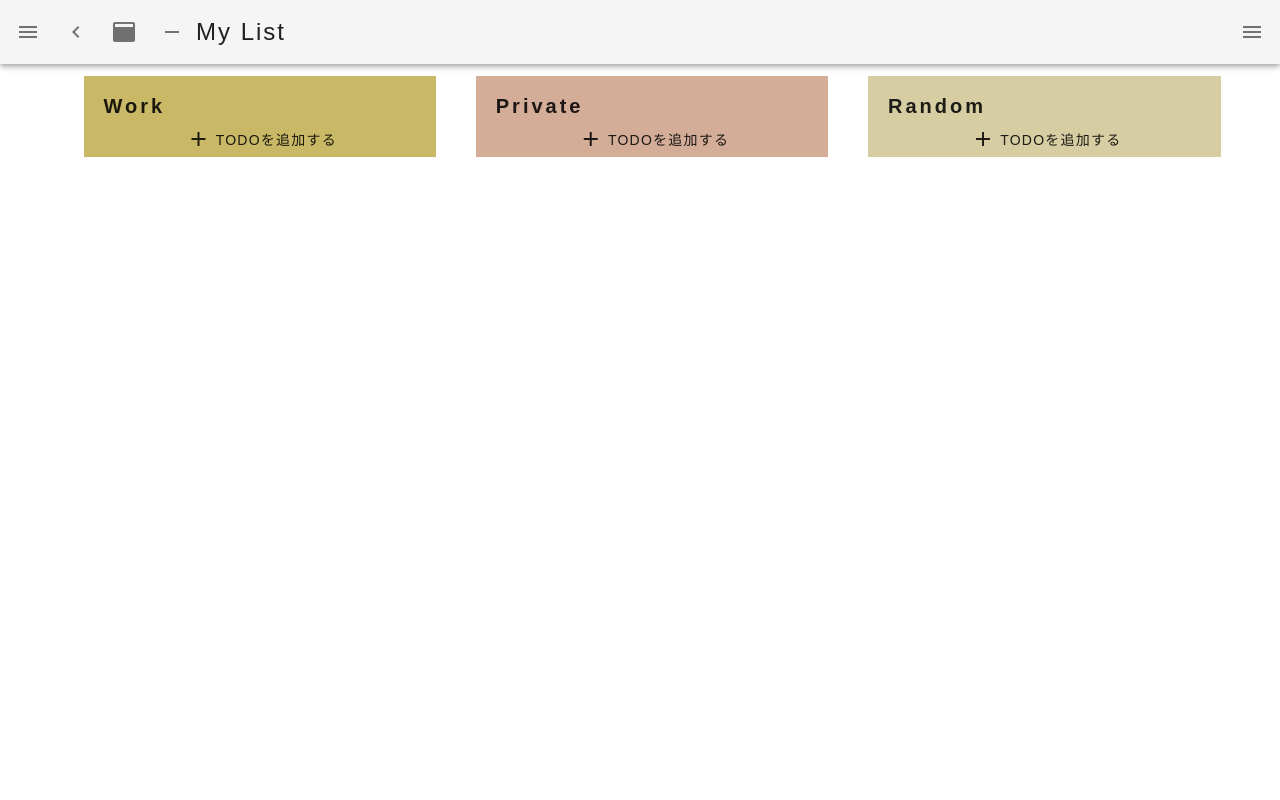
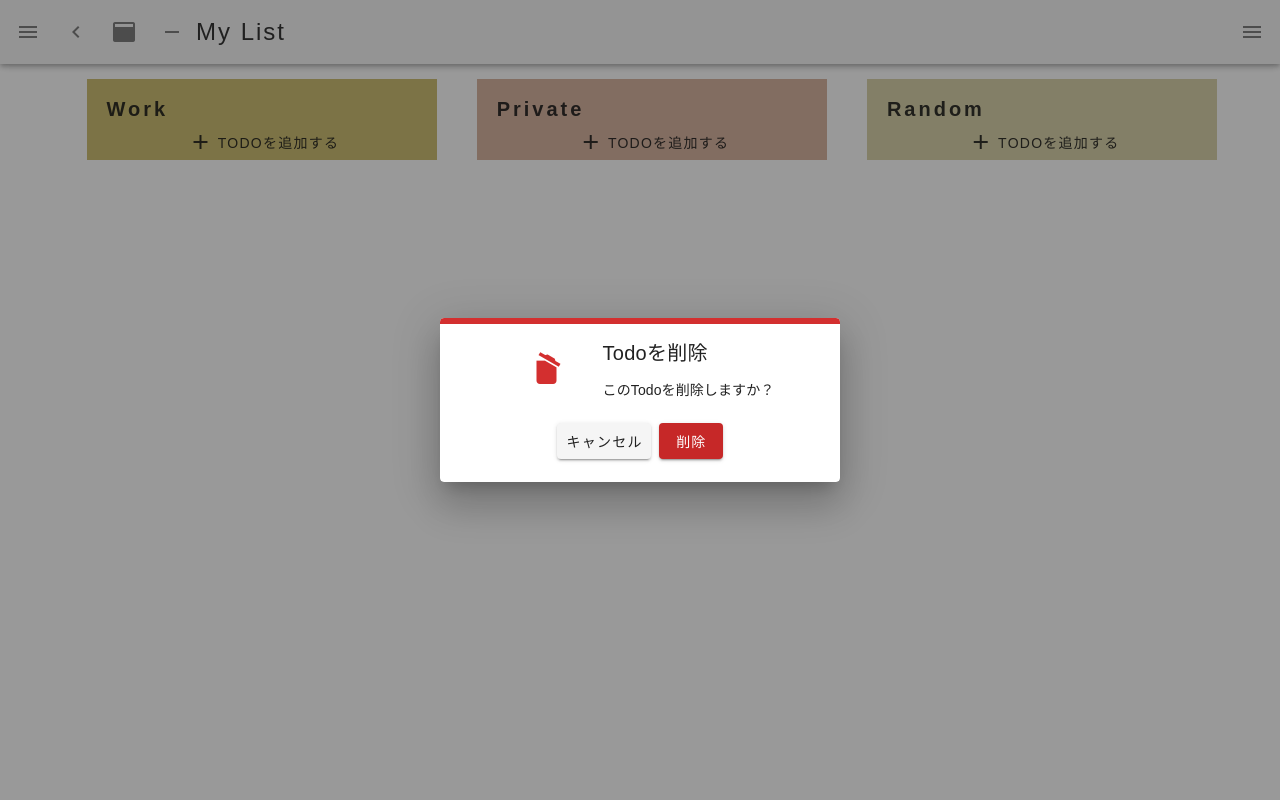
Before and after one commit to shoprogram/nuxt_todo, a Nuxt app: page / in a window 1280 px wide. Shown: the top 800 px of the page. Built offline with nearby package versions, Linux system fonts and the light colour scheme.

Commit message:
add: deletModal完成。load字に出てきてしまうバグあり。

```diff
--- /dev/null
+++ b/components/DeleteModal.vue
@@ -0,0 +1,74 @@
+<template>
+  <v-app id="modal">
+    <v-dialog
+      :value="dialog"
+      width="400px"
+      height="800px"
+      transition="dialog-top-transition"
+      @click:outside="$emit('closeDeleteModal')"
+    >
+      <v-card class="container">
+        <v-progress-linear
+          color="red darken-2"
+          value="100"
+          absolute
+          top
+          height="6"
+        ></v-progress-linear>
+        <v-row class="content" justify="center">
+          <v-icon color="#D32F2F" x-large>mdi-delete-empty</v-icon>
+          <div class="text-container">
+            <v-card-title class="text-title">Todoを削除 </v-card-title>
+            <v-card-text>このTodoを削除しますか？</v-card-text>
+          </div>
+        </v-row>
+        <v-card-actions class="buttons">
+          <v-btn>キャンセル</v-btn>
+          <v-btn class="delete-button white--text" color="#C62828">削除</v-btn>
+        </v-card-actions>
+      </v-card>
+    </v-dialog>
+  </v-app>
+</template>
+
+<script>
+export default {
+  data() {
+    return {
+      dialog: {
+        type: Boolean,
+      },
+      index: {
+        type: Number,
+      },
+      category: {
+        type: String,
+      },
+    }
+  },
+}
+</script>
+<style lang="scss">
+.container {
+  padding: 15px;
+}
+.content {
+  margin-left: 0;
+}
+.text {
+  &-container {
+    margin-left: 20px;
+  }
+  &-title {
+    padding-bottom: 10px;
+  }
+}
+.buttons {
+  margin-top: 10px;
+  justify-content: center;
+}
+.delete-button {
+  margin-left: 20px;
+  //なんで効かないのかなーーーー
+}
+</style>
--- a/components/TodoCategory.vue
+++ b/components/TodoCategory.vue
@@ -7,6 +7,7 @@
       :target="target"
       @showEditModal="showEditModal"
       @finishedTodo="finishedTodo"
+      @showDeleteModal="showDeleteModal"
     ></TodoList>
     <AddButton @click="$emit('toggle-modal', target.category)"></AddButton>
   </div>
@@ -25,6 +26,9 @@ export default {
     finishedTodo(payload) {
       this.$emit('finishedTodo', payload)
     },
+    showDeleteModal(payload) {
+      this.$emit('showDeleteModal', payload)
+    },
   },
 }
 </script>
--- a/components/TodoList.vue
+++ b/components/TodoList.vue
@@ -47,7 +47,15 @@
           >
             <v-icon class="todo__edit-button">mdi-lead-pencil</v-icon>
           </div>
-          <div class="delete-button">
+          <div
+            class="delete-button"
+            @click="
+              $emit('showDeleteModal', {
+                index: i,
+                category: target.category,
+              })
+            "
+          >
             <v-icon class="todo__edit-button">mdi-delete</v-icon>
           </div>
         </div>
--- a/pages/index.vue
+++ b/pages/index.vue
@@ -8,6 +8,7 @@
             @toggle-modal="toggleModal"
             @showEditModal="showEditModal"
             @finishedTodo="finishedTodo"
+            @showDeleteModal="showDeleteModal"
           ></TodoCategory>
         </li>
         <li class="category category__private">
@@ -16,6 +17,7 @@
             @toggle-modal="toggleModal"
             @showEditModal="showEditModal"
             @finishedTodo="finishedTodo"
+            @showDeleteModal="showDeleteModal"
           ></TodoCategory>
         </li>
         <li class="category category__random">
@@ -24,6 +26,7 @@
             @toggle-modal="toggleModal"
             @showEditModal="showEditModal"
             @finishedTodo="finishedTodo"
+            @showDeleteModal="showDeleteModal"
           ></TodoCategory>
         </li>
       </ol>
@@ -37,10 +40,15 @@
       </AddModal>
       <EditModal
         :dialog="isShowEditModal"
-        v-bind.sync="selectedEditTodo"
+        v-bind.sync="selectedTodo"
         @closeEditModal="closeEditModal"
         @updateTodo="updateTodo"
       ></EditModal>
+      <DeleteModal
+        :dialog="isShowDeleteModal"
+        v-bind.sync="selectedTodo"
+        @closeDeleteModal="closeDeleteModal"
+      ></DeleteModal>
     </main>
   </v-app>
 </template>
@@ -51,6 +59,7 @@ export default {
     return {
       isShowAddModal: false,
       isShowEditModal: false,
+      isShowDeleteModal: false,
       inputValues: {
         title: '',
         detail: '',
@@ -70,7 +79,7 @@ export default {
         },
       },
       selectedAddCategory: '',
-      selectedEditTodo: {
+      selectedTodo: {
         index: null,
         title: '',
         detail: '',
@@ -105,30 +114,49 @@ export default {
       this.selectedCategories = ''
     },
     showEditModal({ index, category }) {
-      this.selectedEditTodo.index = index
+      this.selectedTodo.index = index
       const editCategory = this.todoList[category]
-      this.selectedEditTodo.category = category
-      this.selectedEditTodo.title = editCategory[index].title
-      this.selectedEditTodo.detail = editCategory[index].detail
+      this.selectedTodo.category = category
+      this.selectedTodo.title = editCategory[index].title
+      this.selectedTodo.detail = editCategory[index].detail
       this.isShowEditModal = !this.isShowEditModal
     },
     closeEditModal() {
       this.isShowEditModal = !this.isShowEditModal
+      this.selectedTodo.title = ''
+      this.selectedTodo.detail = ''
+      this.selectedTodo.category = ''
     },
     updateTodo() {
-      console.log(this.selectedEditTodo.title)
+      console.log(this.selectedTodo.title)
       this.isShowEditModal = !this.isShowEditModal
-      this.$store.dispatch('todo/actionUpdateTodo', this.selectedEditTodo)
-      this.selectedEditTodo.title = ''
-      this.selectedEditTodo.detail = ''
-      this.selectedEditTodo.category = ''
+      this.$store.dispatch('todo/actionUpdateTodo', this.selectedTodo)
+      this.selectedTodo.title = ''
+      this.selectedTodo.detail = ''
+      this.selectedTodo.category = ''
     },
     finishedTodo(payload) {
       this.$store.dispatch('todo/actionFinishedTodo', payload)
     },
+    showDeleteModal({ index, category }) {
+      this.isShowDeleteModal = !this.isShowDeleteModal
+      this.selectedTodo.index = index
+      const deleteCategory = this.todoList[category]
+      this.selectedTodo.category = category
+      this.selectedTodo.title = deleteCategory[index].title
+      this.selectedTodo.detail = deleteCategory[index].detail
+      // data baseもらうまで待っとく？
+    },
+    closeDeleteModal() {
+      this.isShowDeleteModal = !this.isShowDeleteModal
+      this.selectedTodo.title = ''
+      this.selectedTodo.detail = ''
+      this.selectedTodo.category = ''
+    },
   },
 }
 </script>
+
 <style lang="scss">
 ul,
 ol {
```
